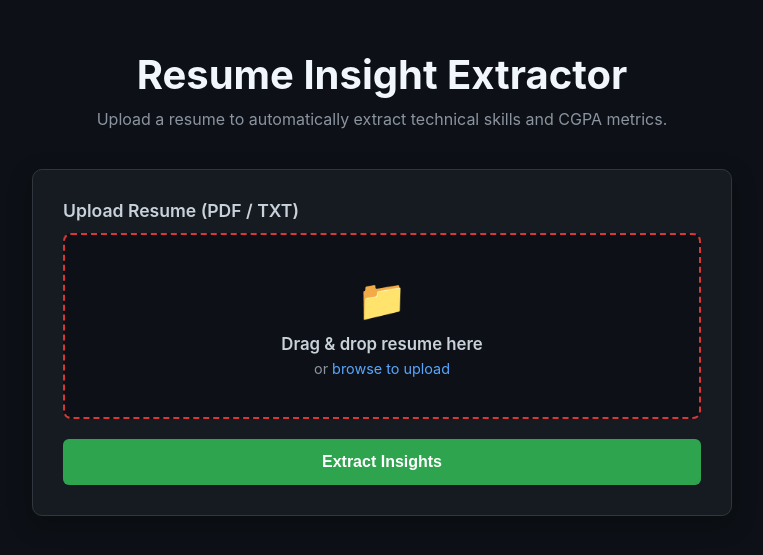
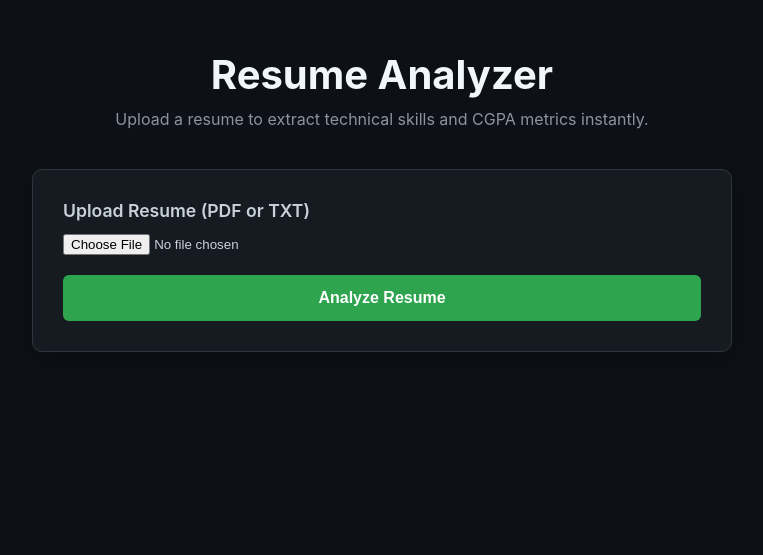
Before and after one commit to prathamesh-kuldharan/resume-analyzer-flask, a Flask app: page / in a window 1280 px wide. Shown: the top 555 px of the page, without its empty margins (258-1021 px from the left). Run offline with Flask 3, Linux system fonts and the light colour scheme.

```diff
--- a/app.py
+++ b/app.py
@@ -2,6 +2,7 @@ import os
 import re
 import sqlite3
 from flask import Flask, render_template, request
+# Import your original PDF library here (e.g., import pdfplumber or pypdf)
 
 app = Flask(__name__)
 DB_FILE = "database.db"
@@ -17,15 +18,14 @@ def init_db():
         ''')
     conn.close()
 
-# Initialize Database on Start
 init_db()
 
 def extract_insights(text):
-    # 1. Look for CGPA patterns (e.g., 8.5, 9.12, 3.8/4.0)
+    # Regex to catch standard CGPA patterns (e.g., 8.5, 9.2, 3.8/4.0)
     cgpa_match = re.search(r'\b([0-9]\.[0-9]{1,2})\b', text)
     cgpa = cgpa_match.group(1) if cgpa_match else "Not Specified"
 
-    # 2. Simple targeted keyword vocabulary scan
+    # Simple core vocabulary matching
     skills_vocab = ["Python", "Java", "C++", "SQL", "Git", "Machine Learning", "OpenCV", "Flask", "HTML", "CSS"]
     found_skills = [skill for skill in skills_vocab if re.search(r'\b' + re.escape(skill) + r'\b', text, re.IGNORECASE)]
 
@@ -35,14 +35,17 @@ def extract_insights(text):
 def index():
     if request.method == "POST":
         file = request.files.get("resume_file")
-        if file:
-            # Read plaintext stream from file input directly
+        if file and file.filename != '':
+            # --- RESTORE YOUR ORIGINAL PDF TEXT EXTRACTION HERE ---
+            # Example if you used pdfplumber:
+            # with pdfplumber.open(file) as pdf:
+            #     text_content = "".join([page.extract_text() for page in pdf.pages])
+
+            # Temporary fallback for plain text files:
             text_content = file.read().decode("utf-8", errors="ignore")
 
-            # Parse metrics
             skills, cgpa = extract_insights(text_content)
 
-            # Save directly into database rows
             with sqlite3.connect(DB_FILE) as conn:
                 conn.execute(
                     "INSERT INTO profiles (skills, cgpa) VALUES (?, ?)",
--- a/templates/index.html
+++ b/templates/index.html
@@ -10,42 +10,33 @@
     <div class="container">
 
         <div class="header-area">
-            <h1>Resume Insight Extractor</h1>
-            <p class="subtitle">Upload a resume to automatically extract technical skills and CGPA metrics.</p>
+            <h1>Resume Analyzer</h1>
+            <p class="subtitle">Upload a resume to extract technical skills and CGPA metrics instantly.</p>
         </div>
 
         <div class="card">
             <form action="/" method="POST" enctype="multipart/form-data">
                 <div class="form-group">
-                    <label>Upload Resume (PDF / TXT)</label>
-                    <div class="file-dropzone" onclick="document.getElementById('resume_file').click()">
-                        <span class="upload-icon">📁</span>
-                        <p style="margin: 0; font-size: 1.05rem; font-weight: 600;">Drag & drop resume here</p>
-                        <p style="margin: 6px 0 0 0; color: #8b949e; font-size: 0.9rem;">or <span style="color: #58a6ff;">browse to upload</span></p>
-                        <input type="file" id="resume_file" name="resume_file" style="display: none;" required>
-                    </div>
+                    <label for="resume_file">Upload Resume (PDF or TXT)</label>
+                    <input type="file" id="resume_file" name="resume_file" class="file-input" required>
                 </div>
-                <button type="submit" class="btn-submit">Extract Insights</button>
+                <button type="submit" class="btn-submit">Analyze Resume</button>
             </form>
         </div>
 
         {% if skills is defined or cgpa is defined %}
-        <div class="card" style="border-color: #2ea44f;">
-            <h2 style="margin-top: 0; color: #2ea44f;">📊 Extracted Profile Data</h2>
-            <hr style="border: 0; border-top: 1px solid #30363d; margin-bottom: 20px;">
-
-            <div class="insight-row">
-                <strong>Target CGPA Score:</strong>
-                <span class="highlight-text">{{ cgpa if cgpa else 'Not Found' }}</span>
+        <div class="card result-card">
+            <h2>Extracted Results</h2>
+            <div class="result-item">
+                <strong>CGPA:</strong> <span class="highlight">{{ cgpa }}</span>
             </div>
-
-            <div style="margin-top: 20px;">
-                <strong>Identified Technical Skills:</strong>
-                <div class="pill-container" style="margin-top: 10px;">
+            <div class="result-item">
+                <strong>Skills Identified:</strong>
+                <div class="skills-list">
                     {% for skill in skills %}
-                    <span class="pill">{{ skill }}</span>
+                    <span class="skill-tag">{{ skill }}</span>
                     {% else %}
-                    <span style="color: #8b949e;">No explicit skills identified.</span>
+                    <span class="no-data">No specific skills found.</span>
                     {% endfor %}
                 </div>
             </div>
@@ -53,40 +44,5 @@
         {% endif %}
 
     </div>
-
-    <script>
-        const dropzone = document.querySelector('.file-dropzone');
-        const fileInput = document.getElementById('resume_file');
-
-        ['dragenter', 'dragover', 'dragleave', 'drop'].forEach(eventName => {
-            dropzone.addEventListener(eventName, e => e.preventDefault(), false);
-        });
-
-        ['dragenter', 'dragover'].forEach(eventName => {
-            dropzone.addEventListener(eventName, () => {
-                dropzone.style.borderColor = '#58a6ff';
-            }, false);
-        });
-
-        ['dragleave', 'drop'].forEach(eventName => {
-            dropzone.addEventListener(eventName, () => {
-                dropzone.style.borderColor = '#da3633';
-            }, false);
-        });
-
-        dropzone.addEventListener('drop', e => {
-            const files = e.dataTransfer.files;
-            if (files.length) {
-                fileInput.files = files;
-                dropzone.querySelector('p').textContent = `Selected: ${files[0].name}`;
-            }
-        }, false);
-
-        fileInput.addEventListener('change', () => {
-            if (fileInput.files.length) {
-                dropzone.querySelector('p').textContent = `Selected: ${fileInput.files[0].name}`;
-            }
-        });
-    </script>
 </body>
 </html>
```
